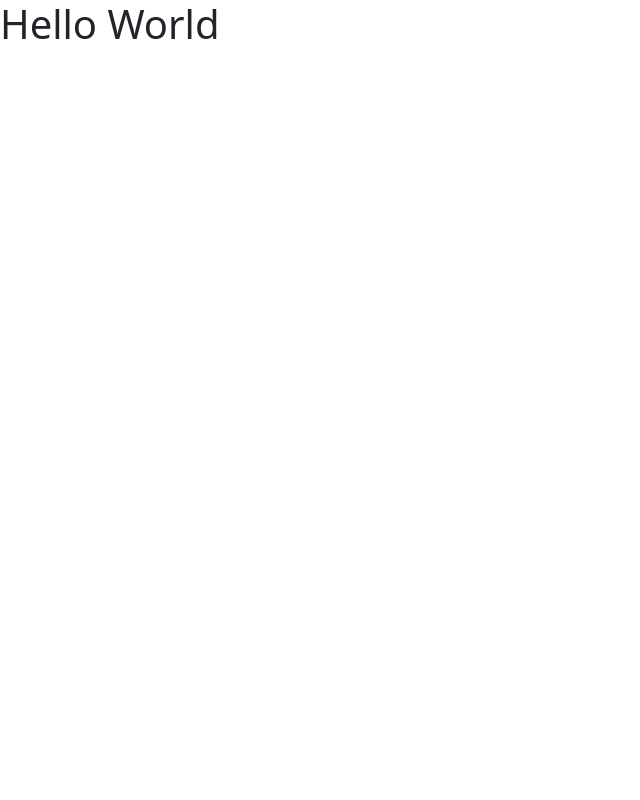
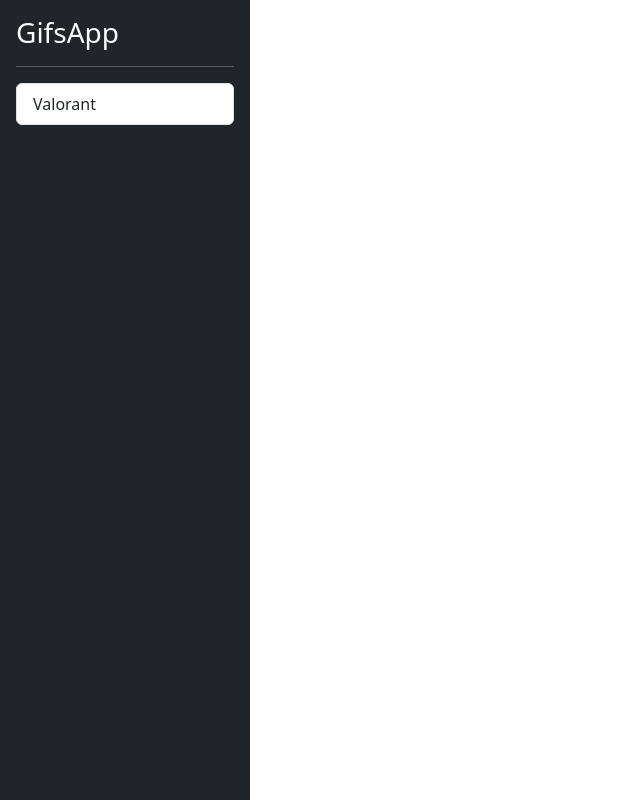
Before and after one commit to efrainhgmx/gifs-app-angular, an Angular app: page / in a window 1280 px wide. Shown: the whole page, without its empty margins (0-640 px from the left). Built offline with nearby package versions, Linux system fonts and the light colour scheme.

Commit message:
Sidebar component

```diff
--- a/src/app/app.component.html
+++ b/src/app/app.component.html
@@ -1 +1,4 @@
-<h1>Hello World</h1>
+
+<div class="d-flex">
+    <shared-sidebar></shared-sidebar>
+</div>
--- a/src/app/app.module.ts
+++ b/src/app/app.module.ts
@@ -3,6 +3,8 @@
 
 import { AppRoutingModule } from './app-routing.module';
 import { AppComponent } from './app.component';
+import { GifsModule } from './gifs/gifs.module';
+import { SharedModule } from './shared/shared.module';
 
 @NgModule({
   declarations: [
@@ -10,7 +12,9 @@
   ],
   imports: [
     BrowserModule,
-    AppRoutingModule
+    AppRoutingModule,
+    GifsModule,
+    SharedModule
   ],
   providers: [],
   bootstrap: [AppComponent]
--- /dev/null
+++ b/src/app/shared/components/sidebar/sidebar.component.css
@@ -0,0 +1,4 @@
+#sidebar {
+    height: 100vh;
+    width: 250px;
+}
--- /dev/null
+++ b/src/app/shared/components/sidebar/sidebar.component.html
@@ -0,0 +1,8 @@
+<div class="bg-dark border-right p-3" id="sidebar">
+    <h3 class="text-light">GifsApp</h3>
+    <hr class="text-white">
+
+    <div class="list-group list-reset">
+        <button class="list-group-item list-group-item-action">Valorant</button>
+    </div>
+</div>
--- /dev/null
+++ b/src/app/shared/components/sidebar/sidebar.component.ts
@@ -0,0 +1,13 @@
+import { Component, OnInit } from '@angular/core';
+
+@Component({
+    selector: 'shared-sidebar',
+    templateUrl: './sidebar.component.html',
+    styleUrl: './sidebar.component.css'
+})
+
+export class SidebarComponent implements OnInit {
+    constructor() { }
+
+    ngOnInit() { }
+}
```
Also changed, not shown: src/app/gifs/gifs.module.ts (added, +12 -0 lines), src/app/shared/shared.module.ts (added, +18 -0 lines).
